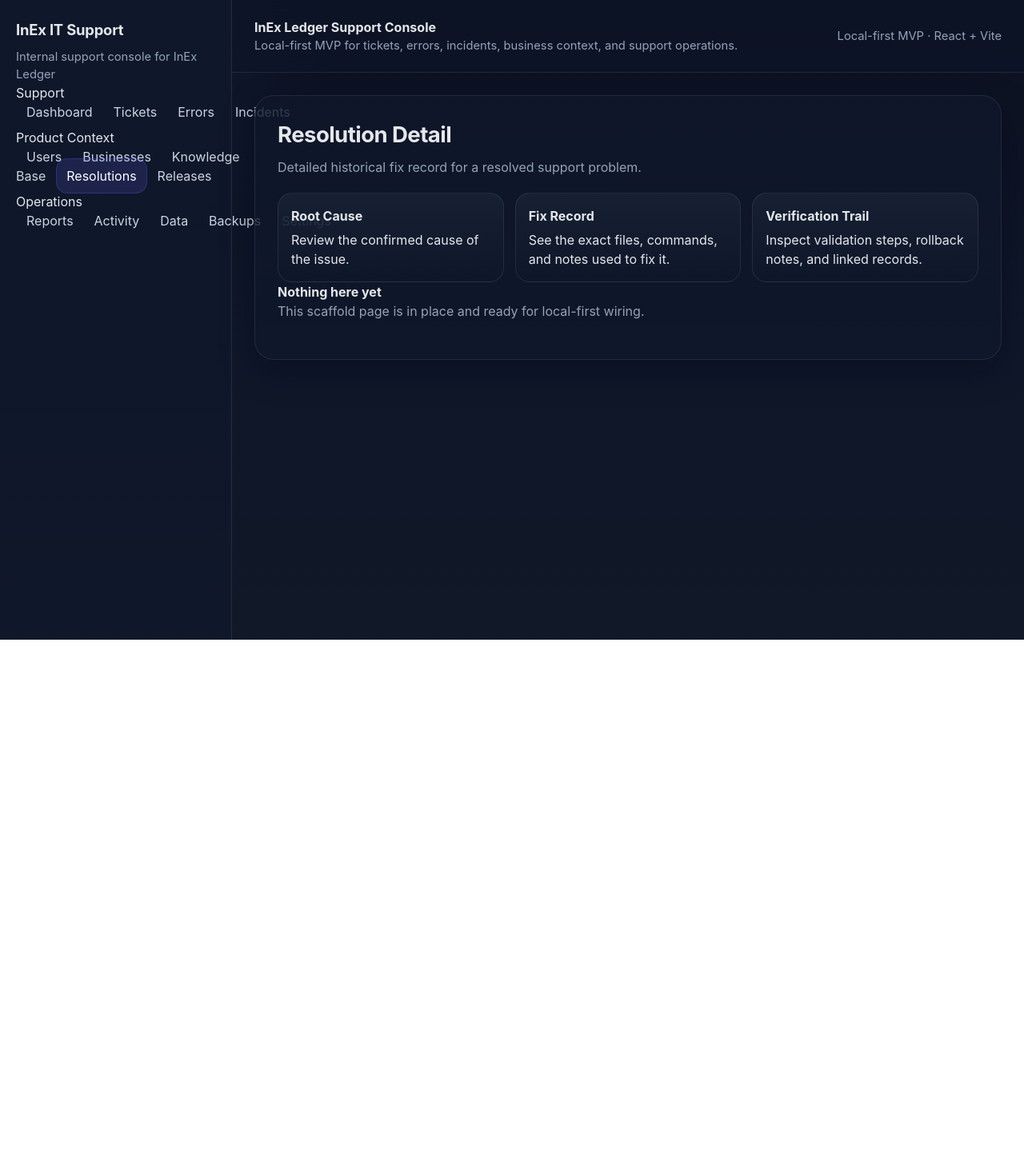
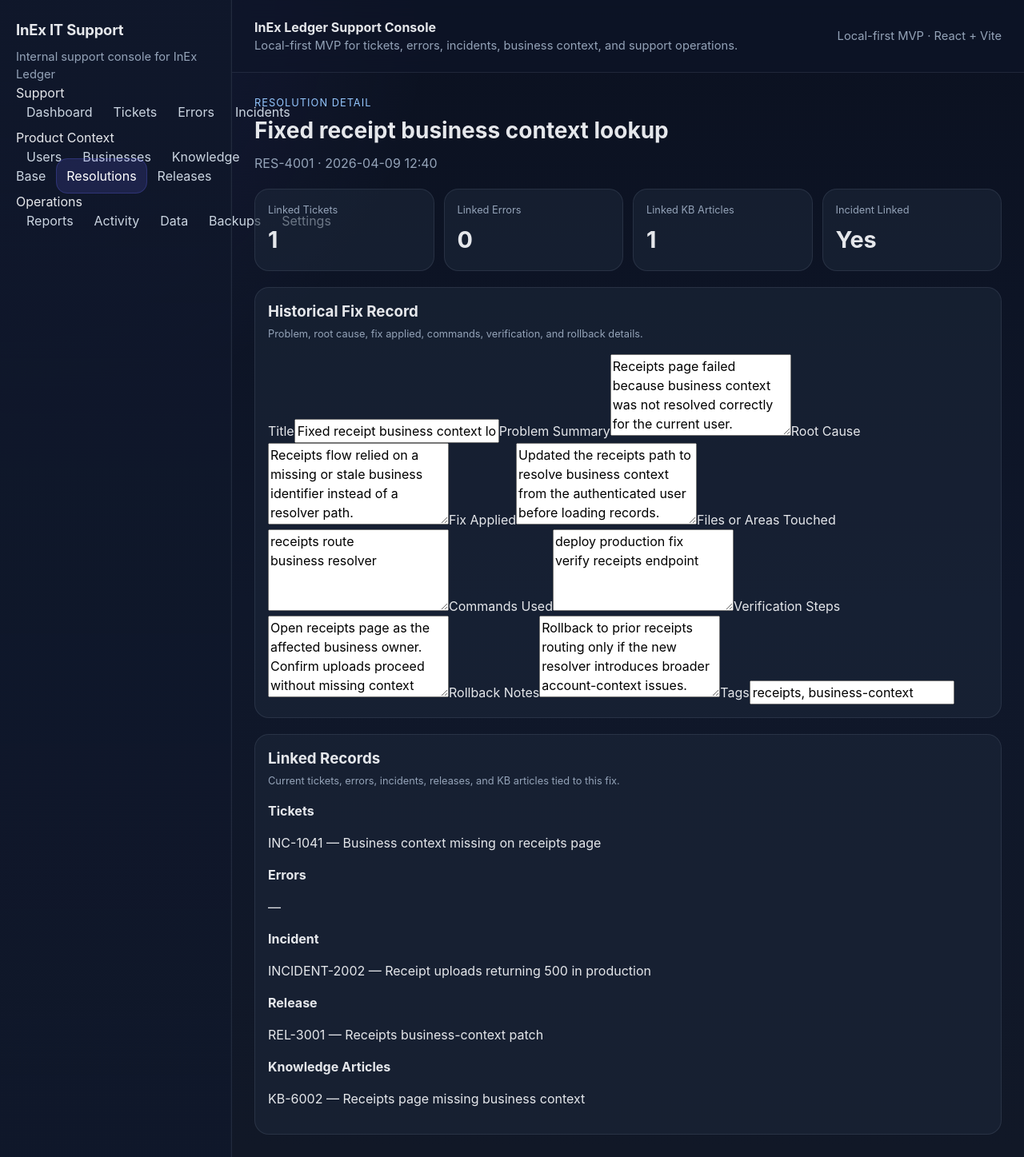
Before and after one commit to Emanuel628/InEx-IT-Support, a React (Vite) app: page /resolutions/RES-4001 in a window 1280 px wide. Shown: the whole page at 80% size. Before the commit the page ends 800 px from the top, so only its background shows below. Built offline with nearby package versions, Linux system fonts and the light colour scheme.

Commit message:
Build resolution detail workflow page

```diff
--- a/src/pages/resolutions/ResolutionDetailPage.tsx
+++ b/src/pages/resolutions/ResolutionDetailPage.tsx
@@ -1,15 +1,142 @@
-import { PlaceholderPage } from '@/components/shared/PlaceholderPage';
+import { useMemo, useState } from 'react';
+import { useParams } from 'react-router-dom';
+import { getErrors } from '@/features/errors/lib/errorStore';
+import { getIncidents } from '@/features/incidents/lib/incidentStore';
+import { getKnowledgeArticles } from '@/features/knowledge/lib/knowledgeStore';
+import { getReleases } from '@/features/releases/lib/releaseStore';
+import { getResolutionById, updateResolution } from '@/features/resolutions/lib/resolutionStore';
+import { getTickets } from '@/features/tickets/lib/ticketStore';
+import '@/features/tickets/styles/tickets.css';
 
 export function ResolutionDetailPage() {
+  const { resolutionId = '' } = useParams();
+  const [version, setVersion] = useState(0);
+  const resolution = useMemo(() => getResolutionById(resolutionId), [resolutionId, version]);
+  const tickets = useMemo(() => getTickets(), [version]);
+  const errors = useMemo(() => getErrors(), [version]);
+  const incidents = useMemo(() => getIncidents(), [version]);
+  const releases = useMemo(() => getReleases(), [version]);
+  const knowledgeArticles = useMemo(() => getKnowledgeArticles(), [version]);
+
+  function refresh() {
+    setVersion((current) => current + 1);
+  }
+
+  if (!resolution) {
+    return (
+      <section className="ticket-workspace-page">
+        <div className="ticket-page-header">
+          <div>
+            <span className="ticket-page-eyebrow">Resolution Detail</span>
+            <h2>Resolution Not Found</h2>
+            <p>The requested resolution record does not exist in local storage yet.</p>
+          </div>
+        </div>
+      </section>
+    );
+  }
+
+  const linkedTickets = tickets.filter((record) => resolution.relatedTicketIds.includes(record.id));
+  const linkedErrors = errors.filter((record) => resolution.relatedErrorIds.includes(record.id));
+  const linkedIncident = incidents.find((record) => record.id === resolution.relatedIncidentId) || null;
+  const linkedRelease = releases.find((record) => record.id === resolution.relatedReleaseId) || null;
+  const linkedArticles = knowledgeArticles.filter((record) => resolution.relatedKnowledgeArticleIds.includes(record.id));
+
+  function updateAndRefresh(updates: Partial<typeof resolution>) {
+    updateResolution(resolution.id, updates);
+    refresh();
+  }
+
   return (
-    <PlaceholderPage
-      title="Resolution Detail"
-      description="Detailed historical fix record for a resolved support problem."
-      cards={[
-        { title: 'Root Cause', body: 'Review the confirmed cause of the issue.' },
-        { title: 'Fix Record', body: 'See the exact files, commands, and notes used to fix it.' },
-        { title: 'Verification Trail', body: 'Inspect validation steps, rollback notes, and linked records.' },
-      ]}
-    />
+    <section className="ticket-workspace-page">
+      <div className="ticket-page-header">
+        <div>
+          <span className="ticket-page-eyebrow">Resolution Detail</span>
+          <h2>{resolution.title}</h2>
+          <p>{resolution.id} · {resolution.updatedAt}</p>
+        </div>
+      </div>
+
+      <div className="ticket-stats-grid">
+        <article className="ticket-stat-card"><span>Linked Tickets</span><strong>{resolution.relatedTicketIds.length}</strong></article>
+        <article className="ticket-stat-card"><span>Linked Errors</span><strong>{resolution.relatedErrorIds.length}</strong></article>
+        <article className="ticket-stat-card"><span>Linked KB Articles</span><strong>{resolution.relatedKnowledgeArticleIds.length}</strong></article>
+        <article className="ticket-stat-card"><span>Incident Linked</span><strong>{resolution.relatedIncidentId ? 'Yes' : 'No'}</strong></article>
+      </div>
+
+      <section className="ticket-detail-panel">
+        <div className="ticket-section-header">
+          <h3>Historical Fix Record</h3>
+          <span>Problem, root cause, fix applied, commands, verification, and rollback details.</span>
+        </div>
+        <div className="ticket-detail-stack">
+          <label>
+            Title
+            <input defaultValue={resolution.title} onBlur={(event) => updateAndRefresh({ title: event.target.value.trim() })} />
+          </label>
+          <label>
+            Problem Summary
+            <textarea rows={4} defaultValue={resolution.problemSummary} onBlur={(event) => updateAndRefresh({ problemSummary: event.target.value.trim() })} />
+          </label>
+          <label>
+            Root Cause
+            <textarea rows={4} defaultValue={resolution.rootCause} onBlur={(event) => updateAndRefresh({ rootCause: event.target.value.trim() })} />
+          </label>
+          <label>
+            Fix Applied
+            <textarea rows={4} defaultValue={resolution.fixApplied} onBlur={(event) => updateAndRefresh({ fixApplied: event.target.value.trim() })} />
+          </label>
+          <label>
+            Files or Areas Touched
+            <textarea rows={4} defaultValue={resolution.filesOrAreasTouched.join('\n')} onBlur={(event) => updateAndRefresh({ filesOrAreasTouched: event.target.value.split('\n').map((value) => value.trim()).filter(Boolean) })} />
+          </label>
+          <label>
+            Commands Used
+            <textarea rows={4} defaultValue={resolution.commandsUsed.join('\n')} onBlur={(event) => updateAndRefresh({ commandsUsed: event.target.value.split('\n').map((value) => value.trim()).filter(Boolean) })} />
+          </label>
+          <label>
+            Verification Steps
+            <textarea rows={4} defaultValue={resolution.verificationSteps.join('\n')} onBlur={(event) => updateAndRefresh({ verificationSteps: event.target.value.split('\n').map((value) => value.trim()).filter(Boolean) })} />
+          </label>
+          <label>
+            Rollback Notes
+            <textarea rows={4} defaultValue={resolution.rollbackNotes} onBlur={(event) => updateAndRefresh({ rollbackNotes: event.target.value.trim() })} />
+          </label>
+          <label>
+            Tags
+            <input defaultValue={resolution.tags.join(', ')} onBlur={(event) => updateAndRefresh({ tags: event.target.value.split(',').map((value) => value.trim()).filter(Boolean) })} />
+          </label>
+        </div>
+      </section>
+
+      <section className="ticket-detail-panel">
+        <div className="ticket-section-header">
+          <h3>Linked Records</h3>
+          <span>Current tickets, errors, incidents, releases, and KB articles tied to this fix.</span>
+        </div>
+        <div className="ticket-detail-stack">
+          <div>
+            <strong>Tickets</strong>
+            <p>{linkedTickets.length ? linkedTickets.map((record) => `${record.id} — ${record.title}`).join(' | ') : '—'}</p>
+          </div>
+          <div>
+            <strong>Errors</strong>
+            <p>{linkedErrors.length ? linkedErrors.map((record) => `${record.id} — ${record.title}`).join(' | ') : '—'}</p>
+          </div>
+          <div>
+            <strong>Incident</strong>
+            <p>{linkedIncident ? `${linkedIncident.id} — ${linkedIncident.title}` : '—'}</p>
+          </div>
+          <div>
+            <strong>Release</strong>
+            <p>{linkedRelease ? `${linkedRelease.id} — ${linkedRelease.title}` : '—'}</p>
+          </div>
+          <div>
+            <strong>Knowledge Articles</strong>
+            <p>{linkedArticles.length ? linkedArticles.map((record) => `${record.id} — ${record.title}`).join(' | ') : '—'}</p>
+          </div>
+        </div>
+      </section>
+    </section>
   );
 }
```
